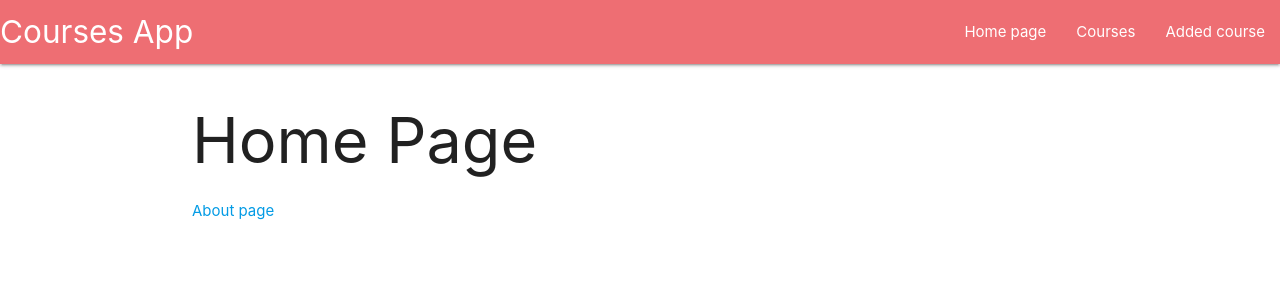
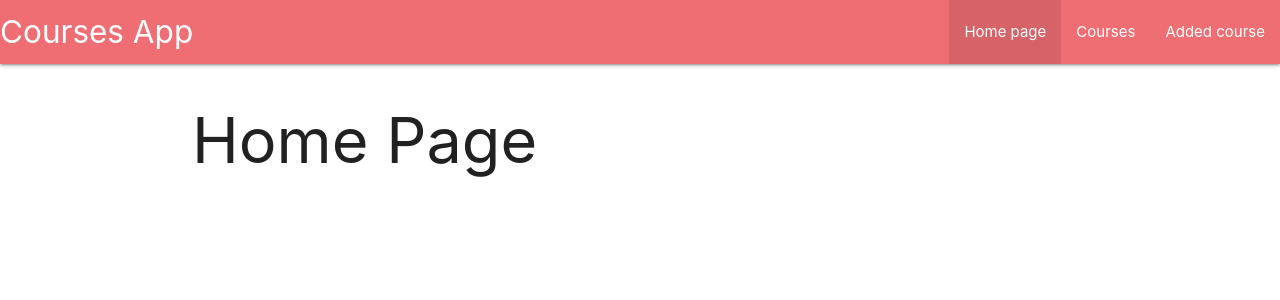
Before and after one commit to Yurkmez/Node.js-express-MongoDB, a Node server app: page / in a window 1280 px wide. Shown: the top 300 px of the page. Run offline with Node 20, Linux system fonts and the light colour scheme; some libraries are stand-ins or nearby versions.

Commit message:
(3) commit - added dinamic "title", class "active" in navbar

```diff
--- a/index.js
+++ b/index.js
@@ -19,10 +19,22 @@ app.set('views', 'views'); // и директория, в которй буду
 app.use(express.static('public'));
 
 app.get('/', (req, res) => {
-    res.render('index'); // Здесь мы просто указываем название файла, т.к. выше мы указали директорию views в параметрах по умолчанию
+    res.render('index', {
+        title: 'Home',
+        isHome: true,
+    }); // Здесь мы просто указываем название файла, т.к. выше мы указали директорию views в параметрах по умолчанию
 });
-app.get('/about', (req, res) => {
-    res.render('about'); // - " -
+app.get('/courses', (req, res) => {
+    res.render('courses', {
+        title: 'Courses',
+        isCourses: true,
+    }); // - " -
+});
+app.get('/add', (req, res) => {
+    res.render('addCourse', {
+        title: 'Add course',
+        isAddCourse: true,
+    }); // - " -
 });
 
 const PORT = process.env.PORT || 5000;
--- a/views/about.hbs
+++ /dev/null
@@ -1,2 +0,0 @@
-<h1>About page</h1>
-<a href='/'>Home page</a>
--- /dev/null
+++ b/views/addCourse.hbs
@@ -0,0 +1 @@
+<h1>Add course</h1>
--- /dev/null
+++ b/views/courses.hbs
@@ -0,0 +1 @@
+<h1>Courses</h1>
--- a/views/index.hbs
+++ b/views/index.hbs
@@ -1,2 +1 @@
 <h1>Home Page</h1>
-<a href='/about'>About page</a>
--- a/views/partials/head.hbs
+++ b/views/partials/head.hbs
@@ -9,6 +9,6 @@
             href='https://cdnjs.cloudflare.com/ajax/libs/materialize/1.0.0/css/materialize.min.css'
         />
         <link rel='stylesheet' href='/index.css' />
-        <title>Document</title>
+        <title>{{title}}</title>
     </head>
 </html>
--- a/views/partials/navbar.hbs
+++ b/views/partials/navbar.hbs
@@ -2,9 +2,21 @@
     <div class='nav-wrapper'>
         <a href='#' class='brand-logo'>Courses App</a>
         <ul id='nav-mobile' class='right hide-on-med-and-down'>
-            <li><a href='/'>Home page</a></li>
-            <li><a href='/courses'>Courses</a></li>
-            <li><a href='/add'>Added course</a></li>
+            {{#if isHome}}
+                <li class='active'><a href='/'>Home page</a></li>
+            {{else}}
+                <li><a href='/'>Home page</a></li>
+            {{/if}}
+            {{#if isCourses}}
+                <li class='active'><a href='/courses'>Courses</a></li>
+            {{else}}
+                <li><a href='/courses'>Courses</a></li>
+            {{/if}}
+            {{#if isAddCourse}}
+                <li class='active'><a href='/add'>Added course</a></li>
+            {{else}}
+                <li><a href='/add'>Added course</a></li>
+            {{/if}}
         </ul>
     </div>
 </nav>
```
